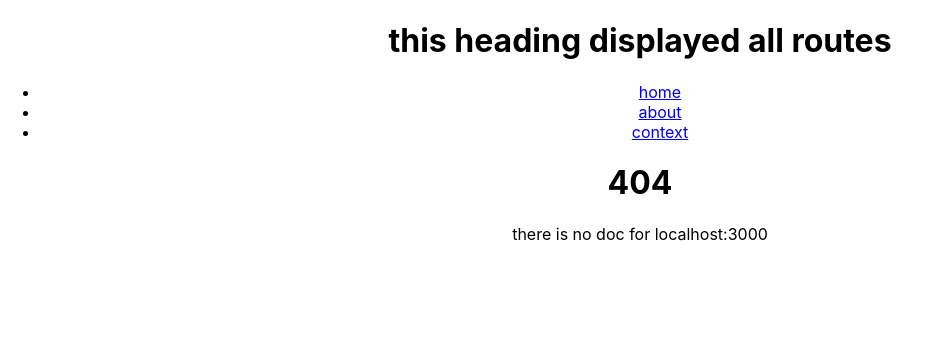
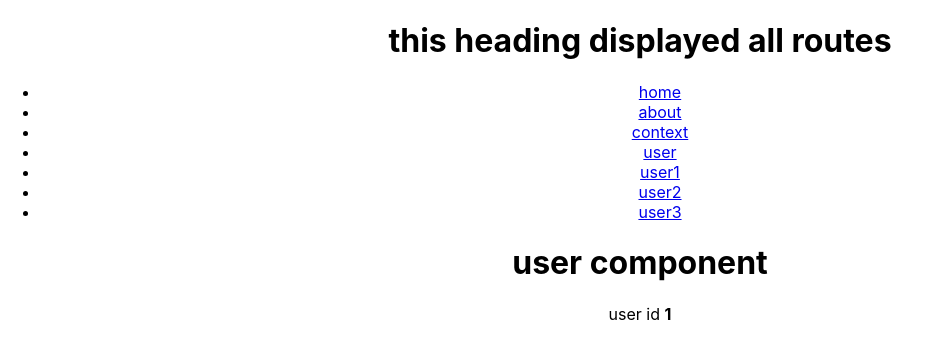
Before and after one commit to divyashan3223/router, a React (Create React App) app: page /user/1 in a window 1280 px wide. Before the commit this address had no page. Shown: the top 358 px of the page, without its empty margins (0-931 px from the left). Built offline with nearby package versions, Linux system fonts and the light colour scheme.

Commit message:
usepramas hook

```diff
--- a/src/App.js
+++ b/src/App.js
@@ -5,6 +5,7 @@ import Context from "./components/Context";
 import About from "./components/About";
 import Error from "./components/Error";
 import { BrowserRouter, Routes, Route, Link } from "react-router-dom";
+import User from "./components/User";
 
 function App() {
   return (
@@ -21,12 +22,25 @@ function App() {
           <li>
             <Link to="/context">context</Link>
           </li>
+          <li>
+            <Link to="/user">user</Link>
+          </li>
+          <li>
+            <Link to="/user/1">user1</Link>
+          </li>
+          <li>
+            <Link to="/user/2">user2</Link>
+          </li>
+          <li>
+            <Link to="/user/3">user3</Link>
+          </li>
         </ul>
         <Routes>
           <Route path="/" element={<Home />} />
           <Route path="/context" element={<Context />} />
           <Route path="/about" element={<About />} />
           <Route path="/*" element={<Error />} />
+          <Route path="/user/:id" element={<User />} />
         </Routes>
       </BrowserRouter>
     </div>
--- /dev/null
+++ b/src/components/User.jsx
@@ -0,0 +1,16 @@
+import React from "react";
+import { useParams } from "react-router-dom";
+
+const User = () => {
+  const { id } = useParams();
+  return (
+    <div>
+      <h1>user component</h1>
+      <p>
+        user id <b>{id}</b>
+      </p>
+    </div>
+  );
+};
+
+export default User;
```
